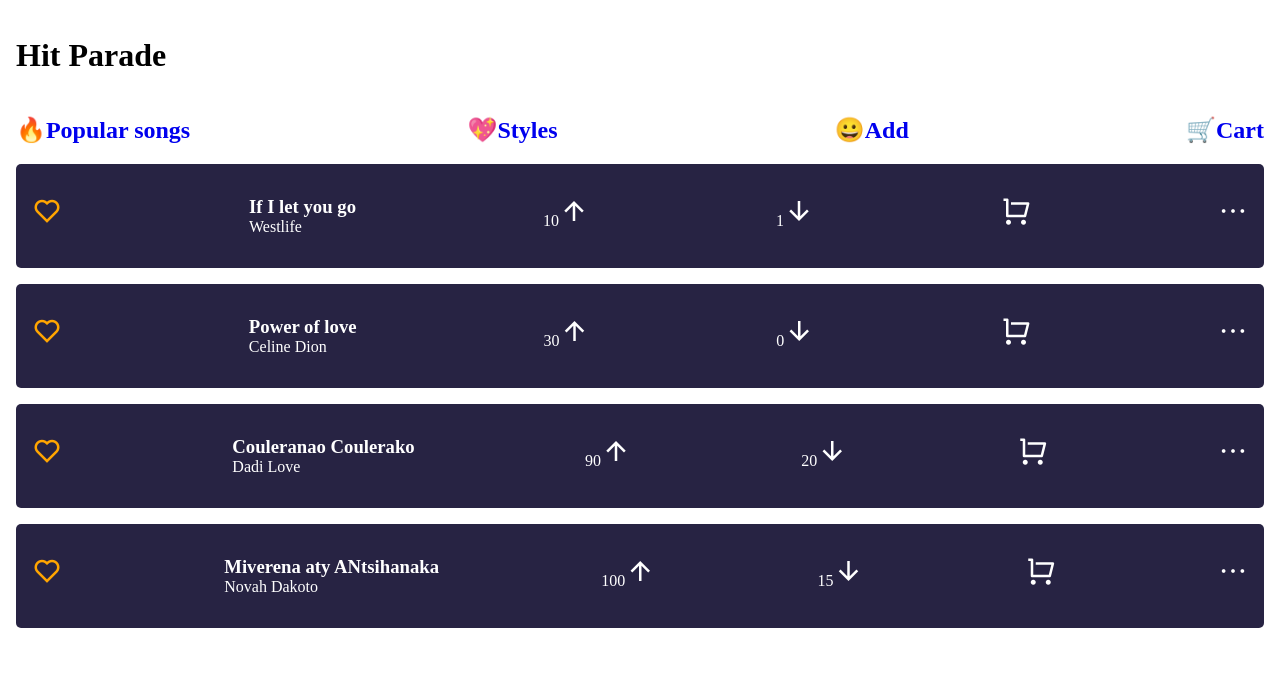
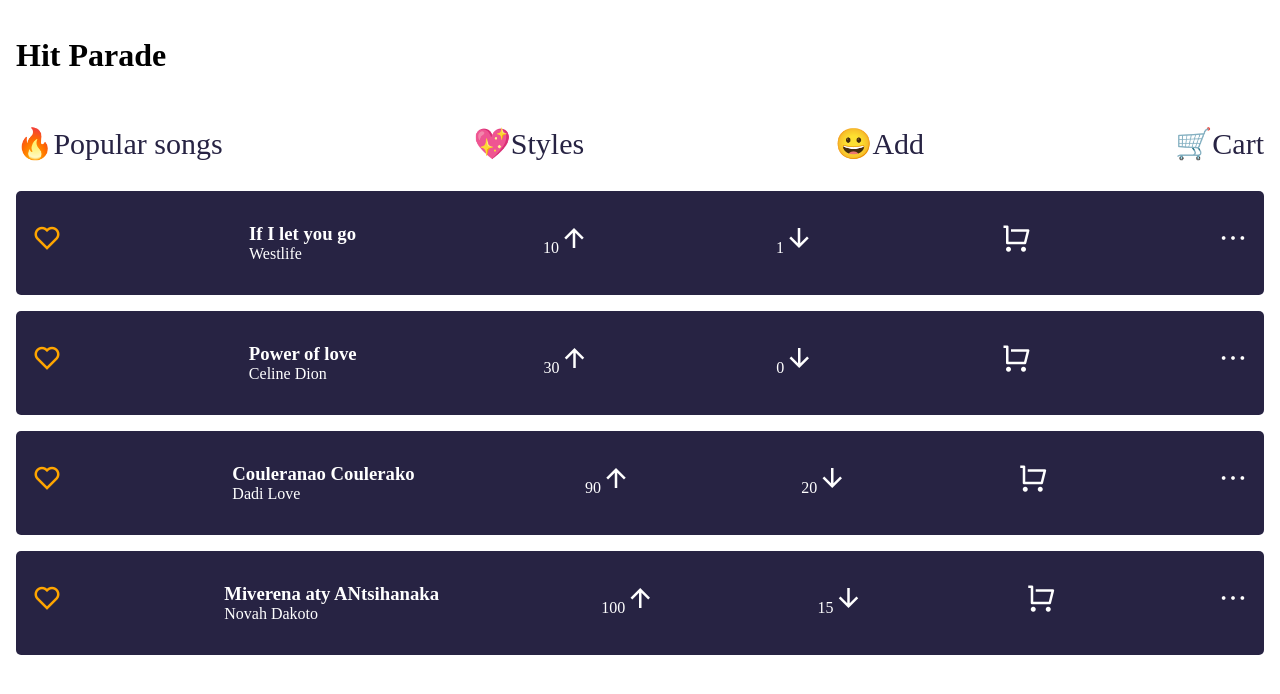
Before and after one commit to moro-patana/hit-parade-react, a React app: page / in a window 1280 px wide. Shown: the top 694 px of the page. Built offline with nearby package versions, Linux system fonts and the light colour scheme.

Commit message:
set font-size to the anchor and changed h2 into p

```diff
--- a/components/Header.js
+++ b/components/Header.js
@@ -7,17 +7,17 @@
     return (
       <header>
           <Link to="/">
-              <h2>🔥Popular songs</h2>
+              <p>🔥Popular songs</p>
           </Link>
 
           <Link to="/styles">
-             <h2>💖Styles</h2>
+             <p>💖Styles</p>
           </Link>
            <Link to="/addsong">
-              <h2>😀Add</h2>
+              <p>😀Add</p>
           </Link>
           <Link to="/cart">
-              <h2>🛒Cart</h2>
+              <p>🛒Cart</p>
           </Link>
       </header>
     )
--- a/index.css
+++ b/index.css
@@ -9,6 +9,8 @@
 }
 a {
     text-decoration: none;
+    color: #272343;
+    font-size: 30px;
 }
 .song-list {
     display: flex;
```
Also changed, not shown: 5 other files (tests, documents, lock files or other folders).
